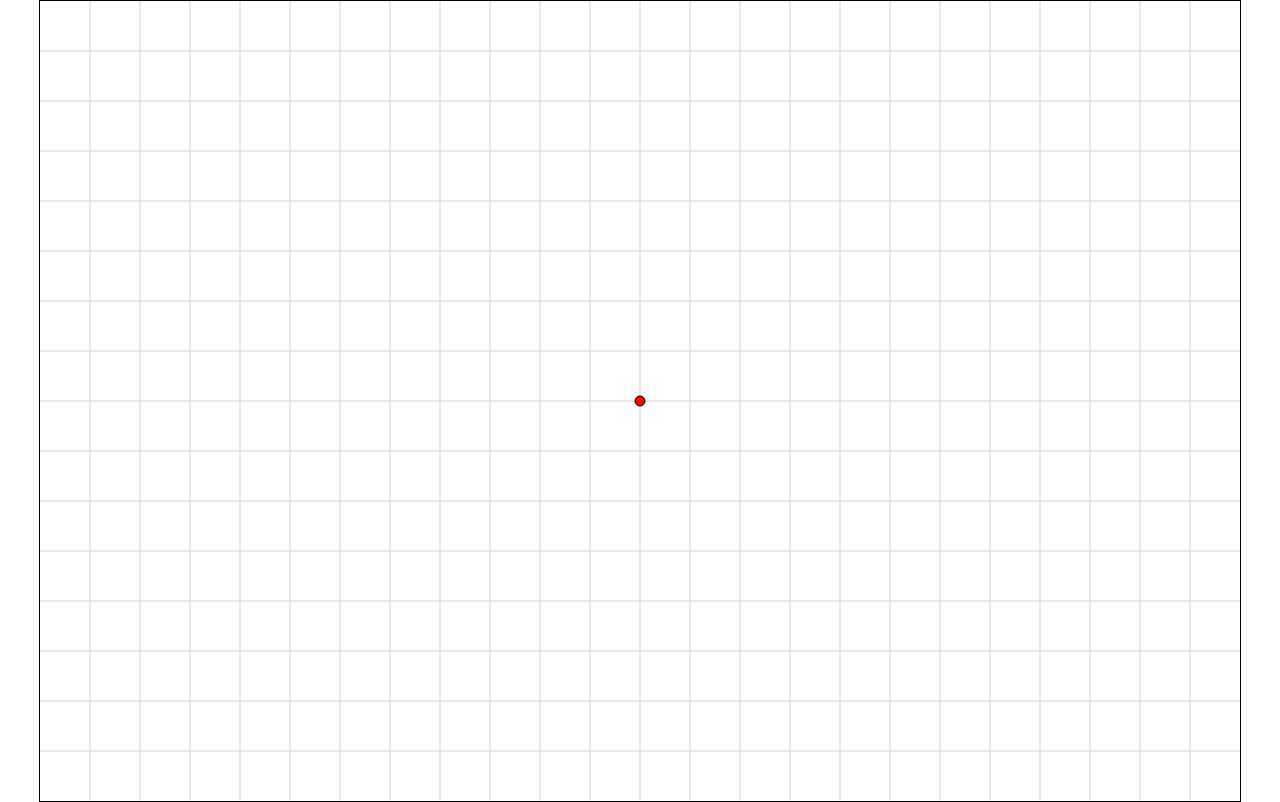
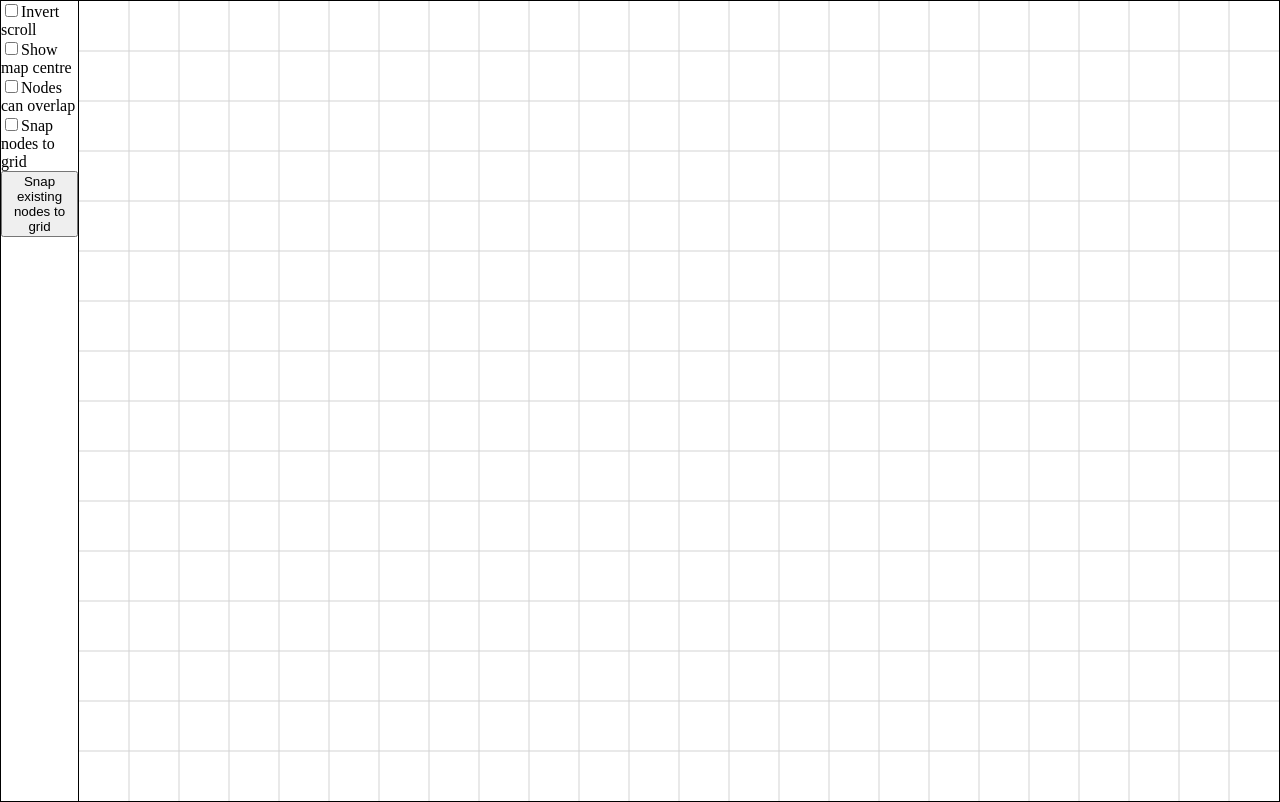
Before and after one commit to j-m/JsFLAP, a plain HTML site: page index.html in a window 1280 px wide. Drawn offline with Linux system fonts and the light colour scheme.

Commit message:
JF-5: Added some user settings.
+Snap new
+Snap existing
+Invert scroll
+Show centre
!Not done overlap

```diff
--- a/index.css
+++ b/index.css
@@ -16,3 +16,14 @@ canvas {
 
   border: 1px solid black;
 }
+
+#settings {
+  height: 800px;
+
+  border: 1px solid black;
+  border-right: 0;
+}
+
+#settings > * {
+  display:block;
+}
--- a/index.html
+++ b/index.html
@@ -5,6 +5,13 @@
     <script src="javascript/window.mjs" type="module"></script>
   </head>
   <body>
+    <div id="settings">
+      <label><input type="checkbox" id="INVERT_SCROLL">Invert scroll</label>
+      <label><input type="checkbox" id="SHOW_CENTRE">Show map centre</label>
+      <label><input type="checkbox" id="NODE_OVERLAP">Nodes can overlap</label>
+      <label><input type="checkbox" id="SNAP_NODES">Snap nodes to grid</label>
+      <button id="SNAP_EXISTING_NODES">Snap existing nodes to grid</button>
+    </div>
     <canvas width="1200" height="800">You need to enable JavaScript</canvas>
   </body>
 </html>
--- a/javascript/draw/grid.mjs
+++ b/javascript/draw/grid.mjs
@@ -1,8 +1,9 @@
 import { context, centre, zoom } from "./world.mjs"
-import { CANVAS_WIDTH, CANVAS_HEIGHT } from "./settings.mjs"
+import { CANVAS_WIDTH, CANVAS_HEIGHT } from "../settings/application.mjs"
 import * as mouse from "../events/mouse.mjs"
+import { SHOW_CENTRE } from "../settings/user.mjs"
 
-let step = 50
+export let step = 50
 
 function drawVerticalLines() {
   for (let x = centre.x; x > 0; x -= step * zoom) {
@@ -48,7 +49,9 @@ function markCentre() {
 
 export function draw() {
   drawLines()
-  markCentre()
+  if (SHOW_CENTRE) {
+    markCentre()
+  }
 }
 
 let dragging = false
--- a/javascript/draw/nodes.mjs
+++ b/javascript/draw/nodes.mjs
@@ -1,7 +1,8 @@
 import Node from "../classes/Node.mjs"
 import { context, zoom, centre } from "./world.mjs"
 import * as mouse from "../events/mouse.mjs"
-import { CANVAS_WIDTH, CANVAS_HEIGHT } from "./settings.mjs"
+import { step } from "./grid.mjs"
+import { SNAP_NODES } from "../settings/user.mjs"
 
 let nodeRadius = 30
 let nodeArray = []
@@ -17,9 +18,22 @@ function drawNode(node) {
 }
 
 mouse.subscribe(mouse.EVENT_TYPE.UP_LEFT, () => {
-  let x = (mouse.x - centre.x) / zoom
-  let y = (mouse.y - centre.y) / zoom
+  const [x, y] = nodePosition((mouse.x - centre.x) / zoom, (mouse.y - centre.y) / zoom)
   nodeArray.push(new Node(x, y))
+})
+
+function nodePosition(x, y) {
+  if (SNAP_NODES) {
+    x = Math.round(x / step) * step
+    y = Math.round(y / step) * step
+  }
+  return [x, y]
+}
+
+document.getElementById("SNAP_EXISTING_NODES").addEventListener("click",()=>{
+  nodeArray.forEach(node => {
+    [node.x, node.y] = nodePosition(node.x,node.y)
+  })
 })
 
 export function draw() {
--- a/javascript/draw/world.mjs
+++ b/javascript/draw/world.mjs
@@ -1,7 +1,7 @@
 import * as nodes from "./nodes.mjs"
 import * as grid from "./grid.mjs"
 import * as mouse from "../events/mouse.mjs"
-import { CANVAS_WIDTH, CANVAS_HEIGHT, ZOOM_STEP } from "./settings.mjs"
+import { CANVAS_WIDTH, CANVAS_HEIGHT, ZOOM_STEP } from "../settings/application.mjs"
 
 export let canvas
 export let context
--- a/javascript/events/mouse.mjs
+++ b/javascript/events/mouse.mjs
@@ -1,6 +1,5 @@
 import { canvas } from "../draw/world.mjs"
-
-const INVERT_SCROLL = false  // TODO: Let user toggle value
+import { INVERT_SCROLL } from "../settings/user.mjs"
 
 export let EVENT_TYPE = {
   MOVE: "move",
--- /dev/null
+++ b/javascript/settings/user.mjs
@@ -0,0 +1,9 @@
+export let INVERT_SCROLL = false
+export let SHOW_CENTRE = false
+export let NODE_OVERLAP = false
+export let SNAP_NODES = false
+
+document.getElementById("INVERT_SCROLL").addEventListener('change', () => { INVERT_SCROLL = document.getElementById("INVERT_SCROLL").checked })
+document.getElementById("SHOW_CENTRE").addEventListener('change', () => { SHOW_CENTRE = document.getElementById("SHOW_CENTRE").checked })
+document.getElementById("NODE_OVERLAP").addEventListener('change', () => { NODE_OVERLAP = document.getElementById("NODE_OVERLAP").checked })
+document.getElementById("SNAP_NODES").addEventListener('change', () => { SNAP_NODES = document.getElementById("SNAP_NODES").checked })
```
Also changed, not shown: javascript/settings/application.mjs (renamed from javascript/draw/settings.mjs).
